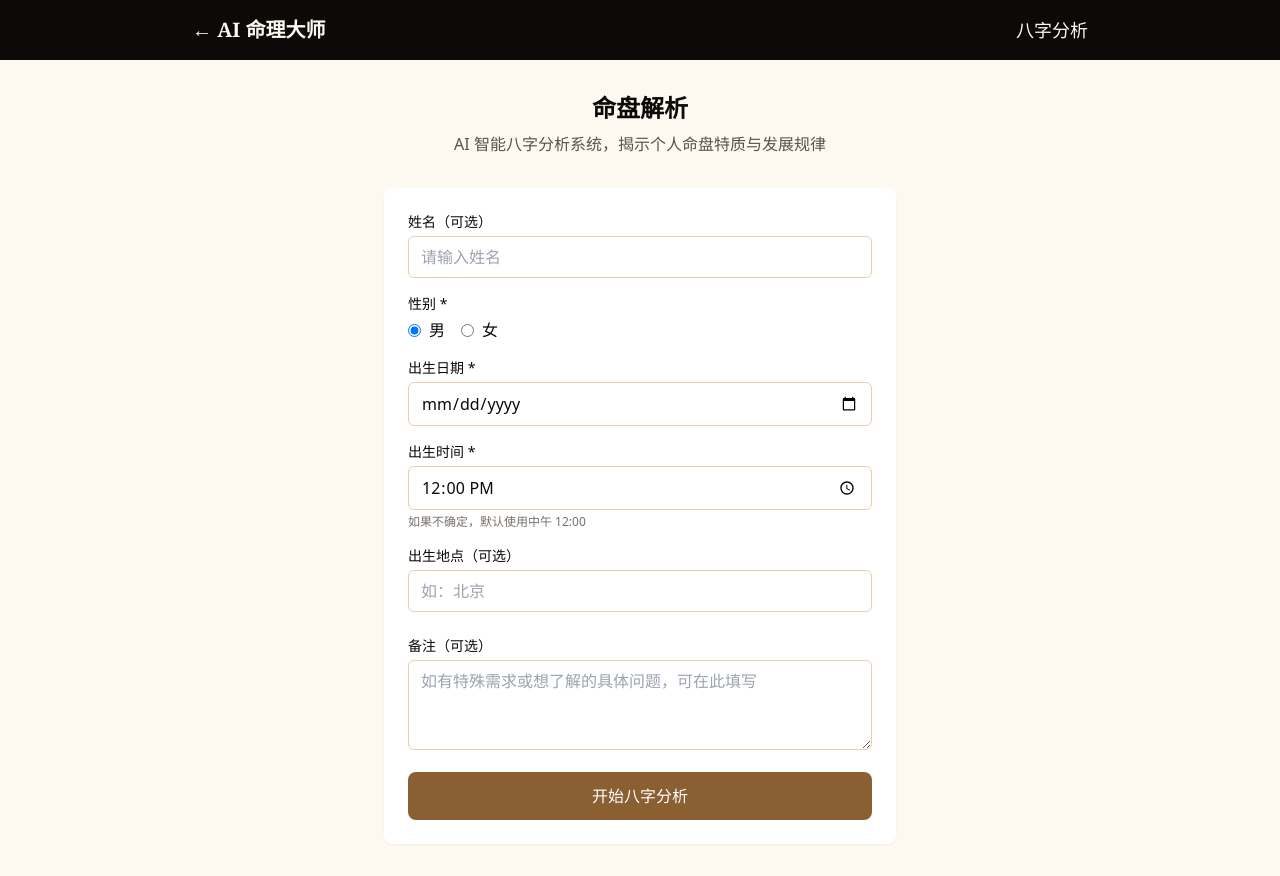
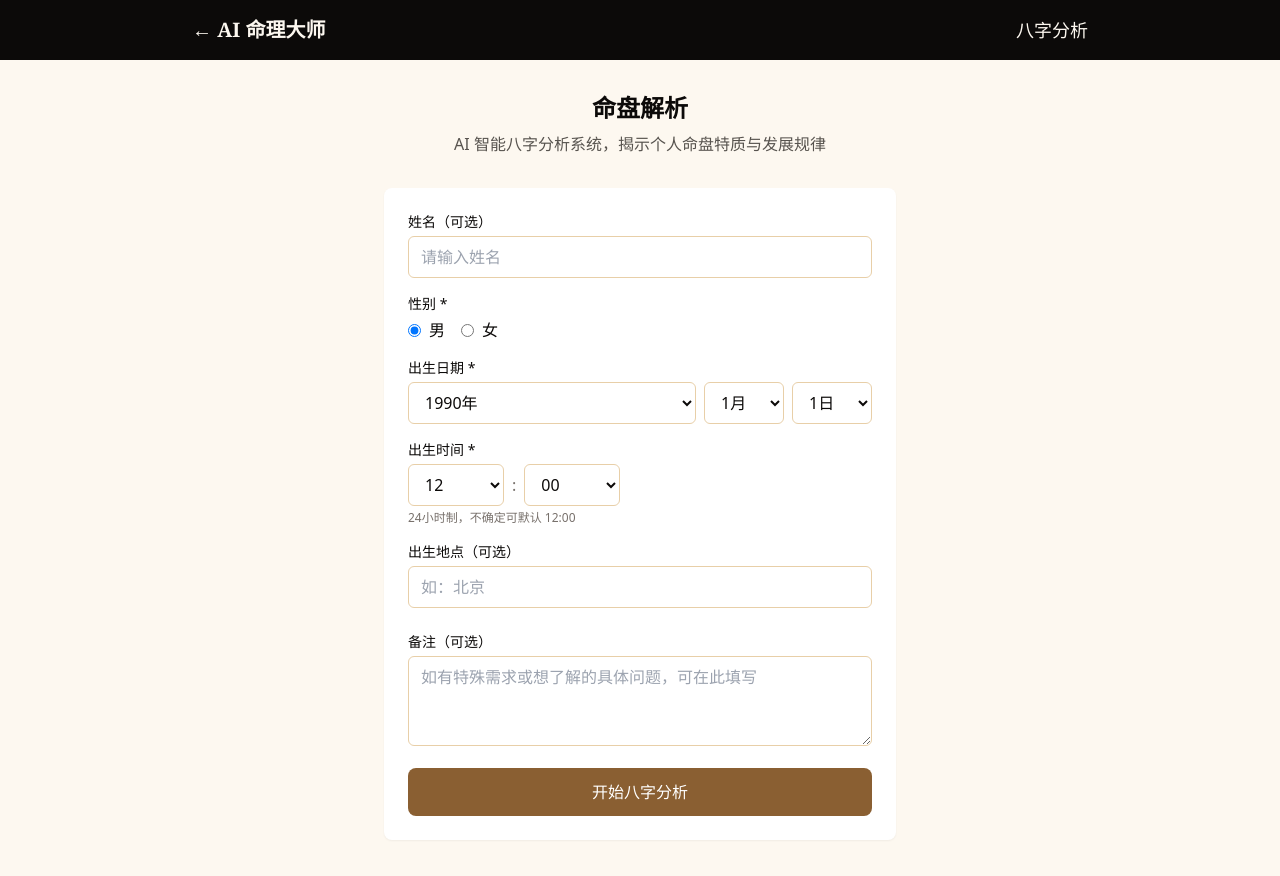
Before and after one commit to wuyi-LifeGPS/fatemaster-ai, a Next.js app: page /bazi in a window 1280 px wide. Built offline with nearby package versions, Linux system fonts and the light colour scheme.

Commit message:
feat: replace native date/time pickers with custom selects

```diff
--- a/src/app/bazi/page.tsx
+++ b/src/app/bazi/page.tsx
@@ -26,11 +26,23 @@ export default function BaziPage() {
   const [formData, setFormData] = useState({
     name: '',
     gender: 'male' as 'male' | 'female',
-    birthDate: '',
-    birthTime: '12:00',
+    birthYear: 1990,
+    birthMonth: 1,
+    birthDay: 1,
+    birthHour: 12,
+    birthMinute: 0,
     birthPlace: '',
     note: '',
   })
+
+  // 生成日期/时间选项
+  const yearOptions = Array.from({length: 131}, (_, i) => 1900 + i)
+  const monthOptions = Array.from({length: 12}, (_, i) => i + 1)
+  const dayOptions = Array.from({length: 31}, (_, i) => i + 1)
+  const hourOptions = Array.from({length: 24}, (_, i) => i)
+  const minuteOptions = Array.from({length: 12}, (_, i) => i * 5)
+
+  const pad = (n: number) => String(n).padStart(2, '0')
 
   const handleSubmit = async (e: React.FormEvent) => {
     e.preventDefault()
@@ -41,10 +53,13 @@ export default function BaziPage() {
       const settings = localStorage.getItem('lifegps_settings')
       const apiKey = settings ? JSON.parse(settings).kimiApiKey : undefined
 
+      const birthDate = `${formData.birthYear}-${pad(formData.birthMonth)}-${pad(formData.birthDay)}`
+      const birthTime = `${pad(formData.birthHour)}:${pad(formData.birthMinute)}`
+
       // 前端直接计算八字 + 生成基础分析
       const result = analyzeBazi(
-        formData.birthDate,
-        formData.birthTime,
+        birthDate,
+        birthTime,
         formData.name,
         formData.gender,
         formData.note,
@@ -142,25 +157,51 @@ export default function BaziPage() {
 
               <div className="mb-4">
                 <label className="block text-sm font-medium mb-1">出生日期 *</label>
-                <input
-                  type="date"
-                  value={formData.birthDate}
-                  onChange={(e) => setFormData({ ...formData, birthDate: e.target.value })}
-                  className="w-full px-3 py-2 border border-fate-200 rounded-md focus:outline-none focus:ring-2 focus:ring-fate-400"
-                  required
-                />
+                <div className="flex gap-2">
+                  <select
+                    value={formData.birthYear}
+                    onChange={(e) => setFormData({ ...formData, birthYear: Number(e.target.value) })}
+                    className="flex-1 px-3 py-2 border border-fate-200 rounded-md focus:outline-none focus:ring-2 focus:ring-fate-400 bg-white"
+                  >
+                    {yearOptions.map(y => <option key={y} value={y}>{y}年</option>)}
+                  </select>
+                  <select
+                    value={formData.birthMonth}
+                    onChange={(e) => setFormData({ ...formData, birthMonth: Number(e.target.value) })}
+                    className="w-20 px-3 py-2 border border-fate-200 rounded-md focus:outline-none focus:ring-2 focus:ring-fate-400 bg-white"
+                  >
+                    {monthOptions.map(m => <option key={m} value={m}>{m}月</option>)}
+                  </select>
+                  <select
+                    value={formData.birthDay}
+                    onChange={(e) => setFormData({ ...formData, birthDay: Number(e.target.value) })}
+                    className="w-20 px-3 py-2 border border-fate-200 rounded-md focus:outline-none focus:ring-2 focus:ring-fate-400 bg-white"
+                  >
+                    {dayOptions.map(d => <option key={d} value={d}>{d}日</option>)}
+                  </select>
+                </div>
               </div>
 
               <div className="mb-4">
                 <label className="block text-sm font-medium mb-1">出生时间 *</label>
-                <input
-                  type="time"
-                  value={formData.birthTime}
-                  onChange={(e) => setFormData({ ...formData, birthTime: e.target.value })}
-                  className="w-full px-3 py-2 border border-fate-200 rounded-md focus:outline-none focus:ring-2 focus:ring-fate-400"
-                  required
-                />
-                <p className="text-xs text-ink-400 mt-1">如果不确定，默认使用中午 12:00</p>
+                <div className="flex gap-2 items-center">
+                  <select
+                    value={formData.birthHour}
+                    onChange={(e) => setFormData({ ...formData, birthHour: Number(e.target.value) })}
+                    className="w-24 px-3 py-2 border border-fate-200 rounded-md focus:outline-none focus:ring-2 focus:ring-fate-400 bg-white"
+                  >
+                    {hourOptions.map(h => <option key={h} value={h}>{pad(h)}</option>)}
+                  </select>
+                  <span className="text-ink-400">:</span>
+                  <select
+                    value={formData.birthMinute}
+                    onChange={(e) => setFormData({ ...formData, birthMinute: Number(e.target.value) })}
+                    className="w-24 px-3 py-2 border border-fate-200 rounded-md focus:outline-none focus:ring-2 focus:ring-fate-400 bg-white"
+                  >
+                    {minuteOptions.map(m => <option key={m} value={m}>{pad(m)}</option>)}
+                  </select>
+                </div>
+                <p className="text-xs text-ink-400 mt-1">24小时制，不确定可默认 12:00</p>
               </div>
 
               <div className="mb-6">
```
Also changed, not shown: 7 other files (tests, documents, lock files or other folders).
